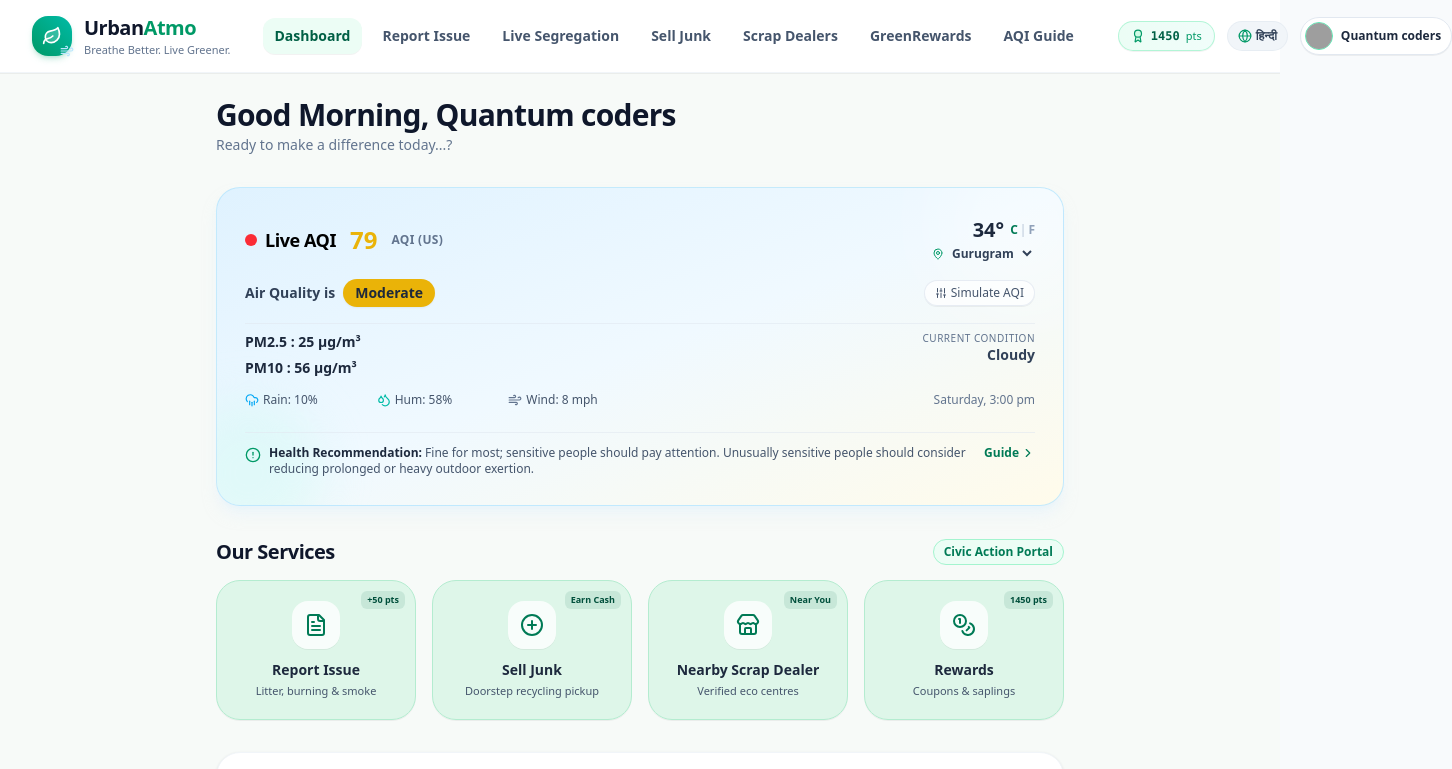
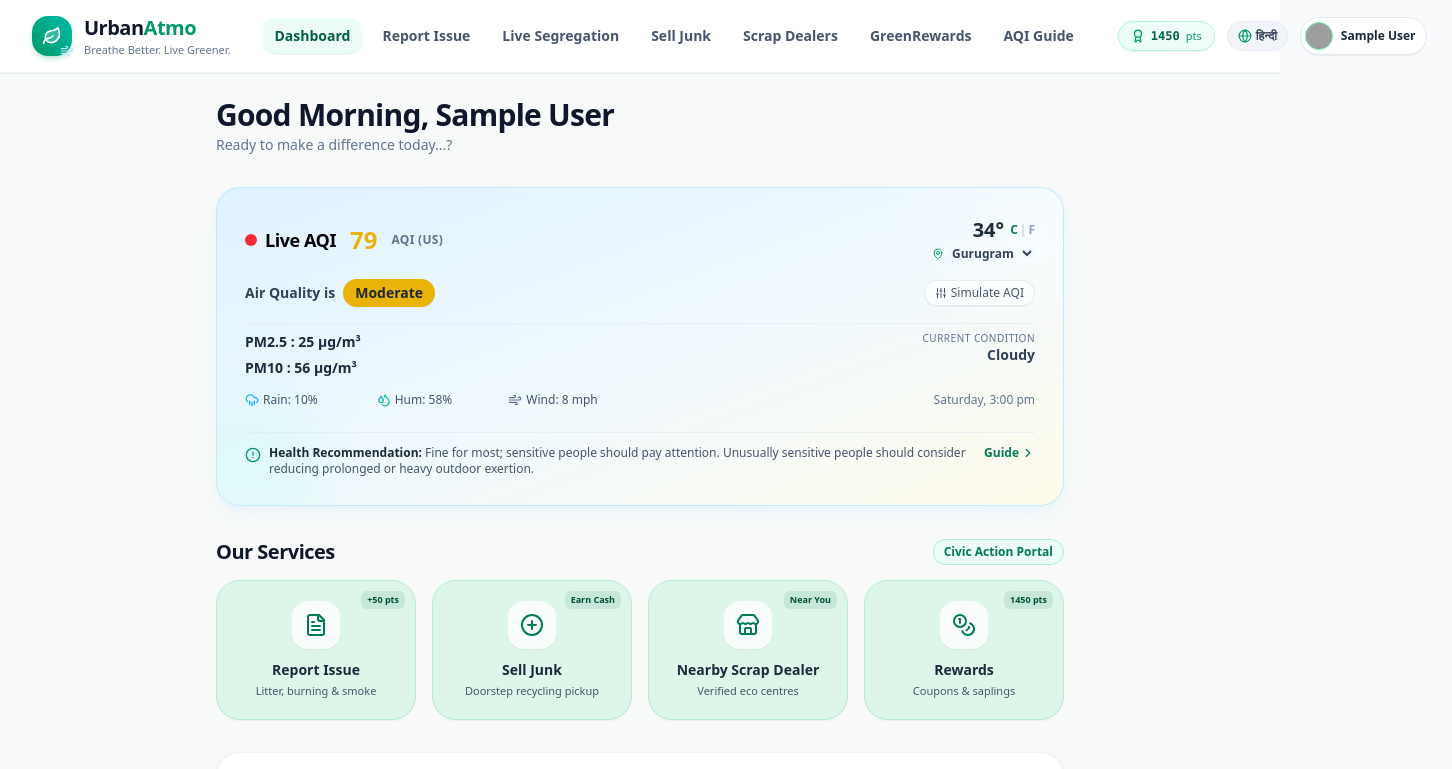
Before and after one commit to ashoothakur92-prog/urbanAtmo, a React (Vite) app: page /#home in a window 1280 px wide. Shown: the top 769 px of the page, 1452 px wide, since content can reach past the window. Built offline with nearby package versions, Linux system fonts and the light colour scheme; sample sign-in values are in the browser's storage; grey boxes are pictures that could not be loaded.

Commit message:
feat: persist state to localStorage
Implement state hydration from localStorage for user profiles, reports, and rewards to maintain persistence across page refreshes.

```diff
--- a/src/App.tsx
+++ b/src/App.tsx
@@ -26,13 +26,110 @@ import { RewardsPage } from './pages/RewardsPage';
 import { AQIGuidePage } from './pages/AQIGuidePage';
 import { ProfilePage } from './pages/ProfilePage';
 
+const VALID_PAGES: PageType[] = [
+  'home',
+  'report-issue',
+  'waste-segregation',
+  'sell-junk',
+  'scrap-dealers',
+  'rewards',
+  'aqi-guide',
+  'profile'
+];
+
 export default function App() {
-  const [currentPage, setCurrentPage] = useState<PageType>('home');
-  const [user, setUser] = useState<UserProfile>(INITIAL_USER_PROFILE);
-  const [reports, setReports] = useState<EnvironmentalReport[]>(INITIAL_REPORTS);
-  const [selectedCity, setSelectedCity] = useState<string>('Gurugram');
-  const [isHindi, setIsHindi] = useState<boolean>(false);
+  const [currentPage, setCurrentPage] = useState<PageType>(() => {
+    try {
+      const hash = window.location.hash.replace('#', '') as PageType;
+      if (VALID_PAGES.includes(hash)) return hash;
+      const savedPage = localStorage.getItem('urbanatmo_current_page') as PageType;
+      if (VALID_PAGES.includes(savedPage)) return savedPage;
+    } catch {}
+    return 'home';
+  });
+
+  const [user, setUser] = useState<UserProfile>(() => {
+    try {
+      const saved = localStorage.getItem('urbanatmo_user_profile');
+      if (saved) {
+        return { ...INITIAL_USER_PROFILE, ...JSON.parse(saved) };
+      }
+    } catch {}
+    return INITIAL_USER_PROFILE;
+  });
+
+  const [reports, setReports] = useState<EnvironmentalReport[]>(() => {
+    try {
+      const saved = localStorage.getItem('urbanatmo_reports');
+      if (saved) {
+        return JSON.parse(saved);
+      }
+    } catch {}
+    return INITIAL_REPORTS;
+  });
+
+  const [selectedCity, setSelectedCity] = useState<string>(() => {
+    try {
+      const saved = localStorage.getItem('urbanatmo_city');
+      if (saved) return saved;
+    } catch {}
+    return 'Gurugram';
+  });
+
+  const [isHindi, setIsHindi] = useState<boolean>(() => {
+    try {
+      const saved = localStorage.getItem('urbanatmo_hindi');
+      if (saved !== null) return saved === 'true';
+    } catch {}
+    return false;
+  });
+
   const [toast, setToast] = useState<ToastMessage | null>(null);
+
+  // Sync state changes with localStorage and hash
+  useEffect(() => {
+    try {
+      localStorage.setItem('urbanatmo_current_page', currentPage);
+      if (window.location.hash !== `#${currentPage}`) {
+        window.location.hash = currentPage;
+      }
+    } catch {}
+  }, [currentPage]);
+
+  useEffect(() => {
+    const handleHashChange = () => {
+      const hash = window.location.hash.replace('#', '') as PageType;
+      if (VALID_PAGES.includes(hash) && hash !== currentPage) {
+        setCurrentPage(hash);
+      }
+    };
+    window.addEventListener('hashchange', handleHashChange);
+    return () => window.removeEventListener('hashchange', handleHashChange);
+  }, [currentPage]);
+
+  useEffect(() => {
+    try {
+      localStorage.setItem('urbanatmo_user_profile', JSON.stringify(user));
+    } catch {}
+  }, [user]);
+
+  useEffect(() => {
+    try {
+      localStorage.setItem('urbanatmo_reports', JSON.stringify(reports));
+    } catch {}
+  }, [reports]);
+
+  useEffect(() => {
+    try {
+      localStorage.setItem('urbanatmo_city', selectedCity);
+    } catch {}
+  }, [selectedCity]);
+
+  useEffect(() => {
+    try {
+      localStorage.setItem('urbanatmo_hindi', String(isHindi));
+    } catch {}
+  }, [isHindi]);
 
   const currentAQIData = INITIAL_CITY_AQI[selectedCity] || INITIAL_CITY_AQI['Gurugram'];
 
@@ -128,6 +225,13 @@ export default function App() {
 
   // Reset all state to defaults
   const handleResetData = () => {
+    try {
+      localStorage.removeItem('urbanatmo_user_profile');
+      localStorage.removeItem('urbanatmo_reports');
+      localStorage.removeItem('urbanatmo_city');
+      localStorage.removeItem('urbanatmo_hindi');
+      localStorage.removeItem('urbanatmo_rewards_list');
+    } catch {}
     setUser(INITIAL_USER_PROFILE);
     setReports(INITIAL_REPORTS);
     setSelectedCity('Gurugram');
--- a/src/data/mockData.ts
+++ b/src/data/mockData.ts
@@ -583,12 +583,12 @@ export const BADGES_DATA: Badge[] = [
 ];
 
 export const LEADERBOARD_CITIZENS: LeaderboardUser[] = [
-  { rank: 1, name: 'Priya Sundaram', avatar: 'https://images.unsplash.com/photo-1534528741775-53994a69daeb?w=100&auto=format&fit=crop&q=60', locality: 'Sector 45, Gurugram', points: 3420, badgesCount: 6 },
-  { rank: 2, name: 'Rohan Mehra', avatar: 'https://images.unsplash.com/photo-1507003211169-0a1dd7228f2d?w=100&auto=format&fit=crop&q=60', locality: 'DLF Phase 4, Gurugram', points: 2980, badgesCount: 5 },
-  { rank: 3, name: 'Ananya Verma', avatar: 'https://images.unsplash.com/photo-1494790108377-be9c29b29330?w=100&auto=format&fit=crop&q=60', locality: 'Sector 56, Gurugram', points: 2650, badgesCount: 5 },
-  { rank: 4, name: 'Vikramjit Singh', avatar: 'https://images.unsplash.com/photo-1500648767791-00dcc994a43e?w=100&auto=format&fit=crop&q=60', locality: 'South City 1, Gurugram', points: 2190, badgesCount: 4 },
-  { rank: 5, name: 'Kavita Joshi', avatar: 'https://images.unsplash.com/photo-1438761681033-6461ffad8d80?w=100&auto=format&fit=crop&q=60', locality: 'Sector 15 Part 2', points: 1820, badgesCount: 4 },
-  { rank: 6, name: 'Amitabh Sen', avatar: 'https://images.unsplash.com/photo-1472099645785-5658abf4ff4e?w=100&auto=format&fit=crop&q=60', locality: 'Cyber Hub Resident', points: 1540, badgesCount: 4 },
+  { rank: 1, name: 'Aadarsh Pathak', avatar: 'https://images.unsplash.com/photo-1507003211169-0a1dd7228f2d?w=100&auto=format&fit=crop&q=60', locality: 'Sector 45, Gurugram', points: 3420, badgesCount: 6 },
+  { rank: 2, name: 'Ashoo Chandel', avatar: 'https://images.unsplash.com/photo-1500648767791-00dcc994a43e?w=100&auto=format&fit=crop&q=60', locality: 'DLF Phase 4, Gurugram', points: 2980, badgesCount: 5 },
+  { rank: 3, name: 'Utkarsha Srivastava', avatar: 'https://images.unsplash.com/photo-1534528741775-53994a69daeb?w=100&auto=format&fit=crop&q=60', locality: 'Sector 56, Gurugram', points: 2650, badgesCount: 5 },
+  { rank: 4, name: 'Kunal Saini', avatar: 'https://images.unsplash.com/photo-1506794778202-cad84cf45f1d?w=100&auto=format&fit=crop&q=60', locality: 'South City 1, Gurugram', points: 2190, badgesCount: 4 },
+  { rank: 5, name: 'Saloni Singh', avatar: 'https://images.unsplash.com/photo-1494790108377-be9c29b29330?w=100&auto=format&fit=crop&q=60', locality: 'Sector 15 Part 2', points: 1820, badgesCount: 4 },
+  { rank: 6, name: 'Saliya Afreen', avatar: 'https://images.unsplash.com/photo-1438761681033-6461ffad8d80?w=100&auto=format&fit=crop&q=60', locality: 'Cyber Hub Resident', points: 1540, badgesCount: 4 },
   { rank: 7, name: 'Quantum coders (You)', avatar: 'https://images.unsplash.com/photo-1535713875002-d1d0cf377fde?w=100&auto=format&fit=crop&q=60', locality: 'Sector 14, Gurugram', points: 1450, isCurrentUser: true, badgesCount: 4 }
 ];
 
--- a/src/pages/RewardsPage.tsx
+++ b/src/pages/RewardsPage.tsx
@@ -34,9 +34,22 @@ export const RewardsPage: React.FC<RewardsPageProps> = ({
   isHindi
 }) => {
   const [activeLeaderboardTab, setActiveLeaderboardTab] = useState<'citizens' | 'colleges' | 'wards'>('citizens');
-  const [rewardsList, setRewardsList] = useState<EcoReward[]>(ECO_REWARDS);
+  const [rewardsList, setRewardsList] = useState<EcoReward[]>(() => {
+    try {
+      const saved = localStorage.getItem('urbanatmo_rewards_list');
+      if (saved) return JSON.parse(saved);
+    } catch {}
+    return ECO_REWARDS;
+  });
   const [selectedRewardToRedeem, setSelectedRewardToRedeem] = useState<EcoReward | null>(null);
   const [claimedCode, setClaimedCode] = useState<string | null>(null);
+
+  // Persist rewards list across refreshes
+  React.useEffect(() => {
+    try {
+      localStorage.setItem('urbanatmo_rewards_list', JSON.stringify(rewardsList));
+    } catch {}
+  }, [rewardsList]);
 
   const getBadgeIcon = (iconName: string) => {
     switch (iconName) {
@@ -257,7 +270,10 @@ export const RewardsPage: React.FC<RewardsPageProps> = ({
         {/* Citizens List */}
         {activeLeaderboardTab === 'citizens' && (
           <div className="space-y-2">
-            {LEADERBOARD_CITIZENS.map((userItem) => (
+            {LEADERBOARD_CITIZENS.map((userItem) => {
+              const displayName = userItem.isCurrentUser ? `${user.name} (You)` : userItem.name;
+              const displayPoints = userItem.isCurrentUser ? user.points : userItem.points;
+              return (
                 <div
                   key={userItem.rank}
                   className={`p-3 sm:p-4 rounded-2xl flex items-center justify-between transition-all ${
@@ -275,13 +291,13 @@ export const RewardsPage: React.FC<RewardsPageProps> = ({
                       #{userItem.rank}
                     </span>
                     <img
-                    src={userItem.avatar}
-                    alt={userItem.name}
+                      src={userItem.isCurrentUser && user.avatarUrl ? user.avatarUrl : userItem.avatar}
+                      alt={displayName}
                       className="w-9 h-9 rounded-full object-cover border border-slate-200"
                     />
                     <div>
                       <h4 className="text-xs sm:text-sm font-bold text-slate-900">
-                      {userItem.name}
+                        {displayName}
                       </h4>
                       <p className="text-[11px] text-slate-500">{userItem.locality}</p>
                     </div>
@@ -289,14 +305,15 @@ export const RewardsPage: React.FC<RewardsPageProps> = ({
 
                   <div className="text-right">
                     <span className="font-mono font-extrabold text-xs sm:text-sm text-emerald-700">
-                    {userItem.points} pts
+                      {displayPoints} pts
                     </span>
                     <span className="text-[10px] text-slate-400 block">
                       {userItem.badgesCount} badges
                     </span>
                   </div>
                 </div>
-            ))}
+              );
+            })}
           </div>
         )}
 
```
Lines whose indentation alone changed are shown as unchanged.
